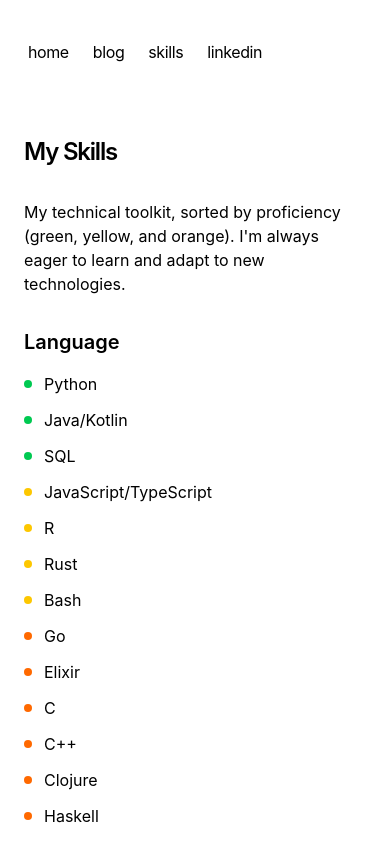
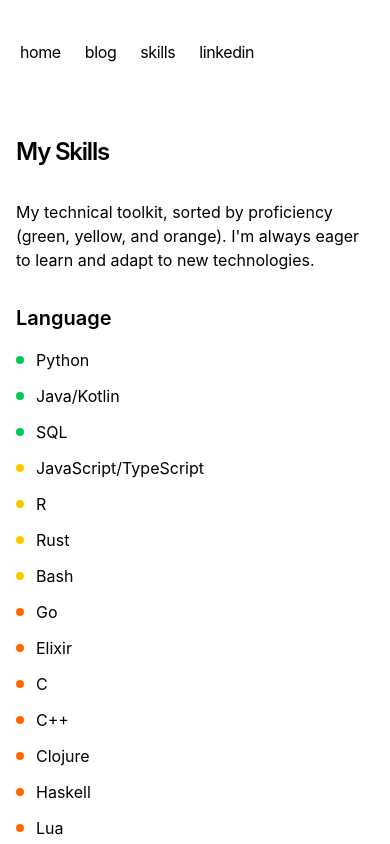
Before and after one commit to jmrec/nextjs-portfolio, a Next.js app: page /skills in a window 390 px wide. Shown: the top 844 px of the page. Built offline with nearby package versions, Linux system fonts and the light colour scheme.

Commit message:
refactor: update layout and skills page grid responsiveness
Adjusted layout container widths and padding for better centering and spacing. Improved the skills page grid to support more responsive column counts across breakpoints.

```diff
--- a/app/layout.tsx
+++ b/app/layout.tsx
@@ -54,8 +54,8 @@
         GeistMono.variable
       )}
     >
-      <body className="antialiased max-w-xl mx-4 mt-8 lg:mx-auto">
-        <main className="flex-auto min-w-0 mt-6 flex flex-col px-2 md:px-0">
+      <body className="antialiased max-w-4xl mt-8 mx-auto">
+        <main className="flex-auto min-w-0 mt-6 flex flex-col px-4 lg:px-0">
           <Navbar />
           {children}
           <Footer />
--- a/app/skills/page.tsx
+++ b/app/skills/page.tsx
@@ -17,7 +17,7 @@
                 My technical toolkit, sorted by proficiency (green, yellow, and orange). I'm always eager to learn and adapt to new technologies.
             </p>
 
-            <div className="grid grid-cols-1 md:grid-cols-2 gap-x-8 gap-y-12">
+            <div className="grid grid-cols-1 sm:grid-cols-2 lg:grid-cols-3 gap-x-8 gap-y-12">
                 {categories.map((category) => (
                     <div key={category}>
                         <h2 className="font-semibold text-xl mb-4">
```
